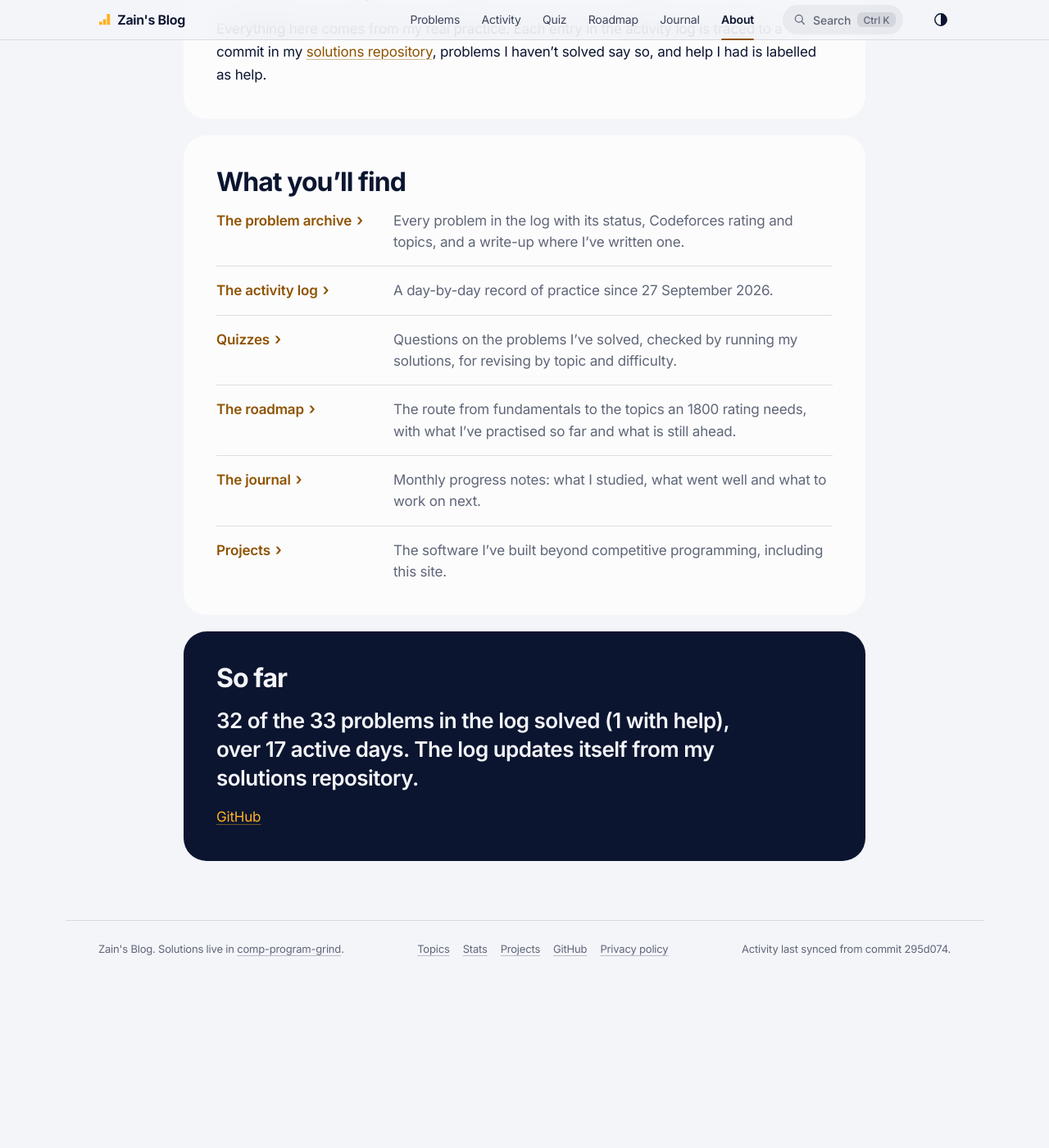
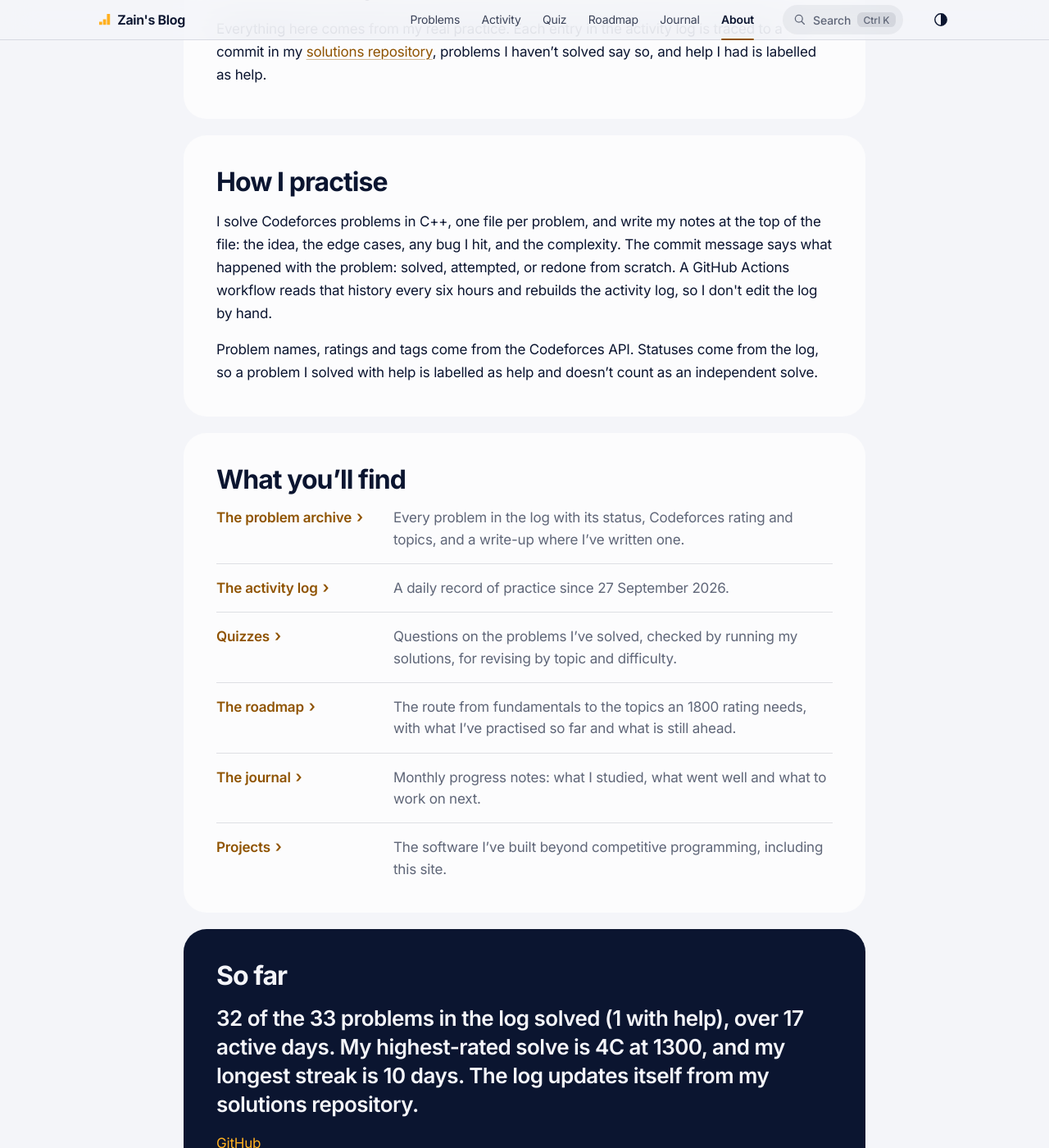
Before and after one commit to zainkashifcs/zainkashifcs.github.io, a Jekyll site: the page built from about.md, in a window 1280 px wide and 1400 px high, scrolled down 804 px. Shown: the whole window at 82% size. Built offline with Jekyll 4.4.1, drawn with Linux system fonts in a browser that asks for light colours; before the commit the page ends 2019 px from its top, so only the background shows below that.

Commit message:
docs: write the September to November journal entries and extend the About page
Written from the activity log, problem data, roadmap and my own solution notes; every fact traces to the repo. About gains a How I practise section and live totals.

```diff
--- a/about.md
+++ b/about.md
@@ -22,11 +22,17 @@ description: Zain Kashif, a first-year Computer Science student at the Universit
     <p>Everything here comes from my real practice. Each entry in the activity log is traced to a commit in my <a href="{{ site.solutions_repo }}">solutions repository</a>, problems I haven&rsquo;t solved say so, and help I had is labelled as help.</p>
   </section>
 
+  <section aria-labelledby="practise-h">
+    <h2 id="practise-h">How I practise</h2>
+    <p>I solve Codeforces problems in C++, one file per problem, and write my notes at the top of the file: the idea, the edge cases, any bug I hit, and the complexity. The commit message says what happened with the problem: solved, attempted, or redone from scratch. A GitHub Actions workflow reads that history every six hours and rebuilds the activity log, so I don't edit the log by hand.</p>
+    <p>Problem names, ratings and tags come from the Codeforces API. Statuses come from the log, so a problem I solved with help is labelled as help and doesn&rsquo;t count as an independent solve.</p>
+  </section>
+
   <section aria-labelledby="expect-h">
     <h2 id="expect-h">What you&rsquo;ll find</h2>
     <dl class="about-list">
       <div><dt><a href="{{ '/#index' | relative_url }}">The problem archive</a></dt><dd>Every problem in the log with its status, Codeforces rating and topics, and a write-up where I&rsquo;ve written one.</dd></div>
-      <div><dt><a href="{{ '/activity/' | relative_url }}">The activity log</a></dt><dd>A day-by-day record of practice since {{ s.log_start | date: "%-d %B %Y" }}.</dd></div>
+      <div><dt><a href="{{ '/activity/' | relative_url }}">The activity log</a></dt><dd>A daily record of practice since {{ s.log_start | date: "%-d %B %Y" }}.</dd></div>
       <div><dt><a href="{{ '/quiz/' | relative_url }}">Quizzes</a></dt><dd>Questions on the problems I&rsquo;ve solved, checked by running my solutions, for revising by topic and difficulty.</dd></div>
       <div><dt><a href="{{ '/roadmap/' | relative_url }}">The roadmap</a></dt><dd>The route from fundamentals to the topics an 1800 rating needs, with what I&rsquo;ve practised so far and what is still ahead.</dd></div>
       <div><dt><a href="{{ '/journal/' | relative_url }}">The journal</a></dt><dd>Monthly progress notes: what I studied, what went well and what to work on next.</dd></div>
@@ -38,7 +44,7 @@ description: Zain Kashif, a first-year Computer Science student at the Universit
 
   <section class="so-far inverse" aria-labelledby="now-h">
     <h2 id="now-h">So far</h2>
-    <p class="about-facts">{{ solved.size }} of the {{ site.data.problems.size }} problems in the log solved ({{ s.assisted_solves.size }} with help), over {{ s.active_days }} active days. The log updates itself from my solutions repository.</p>
+    <p class="about-facts">{{ solved.size }} of the {{ site.data.problems.size }} problems in the log solved ({{ s.assisted_solves.size }} with help), over {{ s.active_days }} active days. My highest-rated solve is {{ s.highest_rating[1] }} at {{ s.highest_rating[0] }}, and my longest streak is {{ s.longest_streak.days }} days. The log updates itself from my solutions repository.</p>
     <p><a href="https://github.com/zainkashifcs">GitHub</a></p>
   </section>
 </div>
```
Also changed, not shown: _journal/2026-09.md (added, +17 -0 lines), _journal/2026-10.md (added, +29 -0 lines), _journal/2026-11.md (+15 -12 lines).
